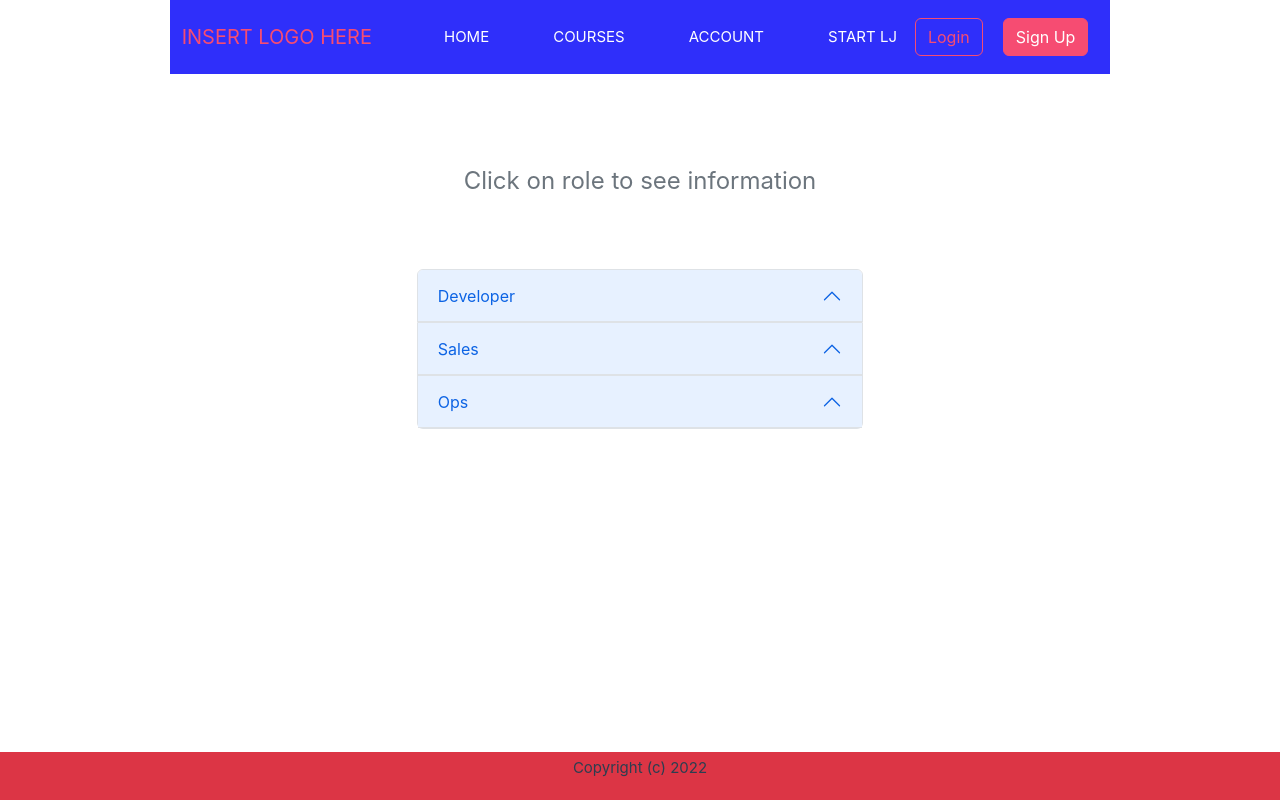
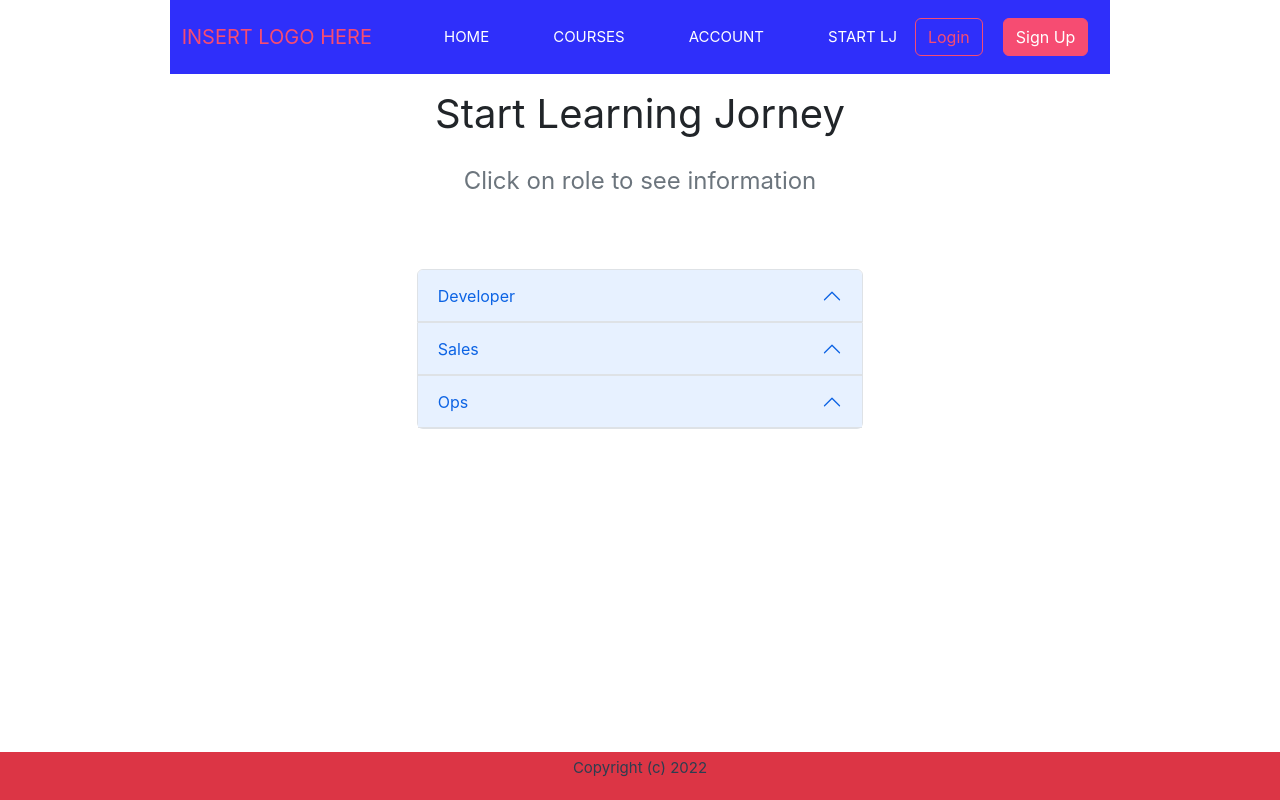
Before and after one commit to Shubhash007/SPM-Course-Management, a Vue app in the folder frontend/: page /StartLJ in a window 1280 px wide. Built offline with nearby package versions, Linux system fonts and the light colour scheme.

Commit message:
made default background white as dark mode interfers with it

```diff
--- a/frontend/src/assets/main.css
+++ b/frontend/src/assets/main.css
@@ -11,6 +11,7 @@
 @media (min-width: 1024px) {
   body {
     place-items: center;
+    background-color: white;
   }
 
   #app {
--- a/frontend/src/views/StaffStartLJ.vue
+++ b/frontend/src/views/StaffStartLJ.vue
@@ -1,6 +1,6 @@
 <template>
     <div class="container">
-        <div class="row text-white fs-1 fw-bold p-2 text-center">
+        <div class="row text-dark fs-1 fw-bold p-2 text-center">
             <p>Start Learning Jorney</p>
             <div class="text-muted fs-4">Click on role to see information</div>
         </div>
```
